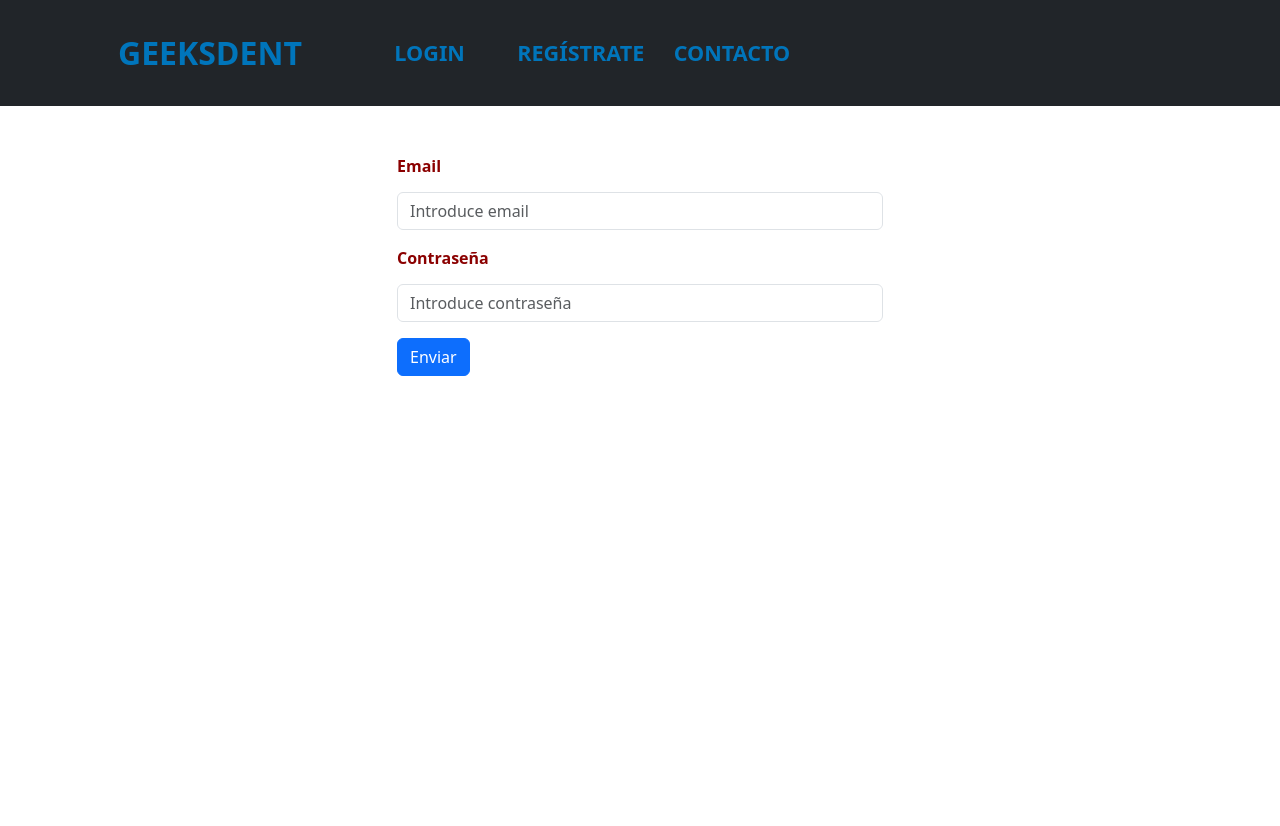
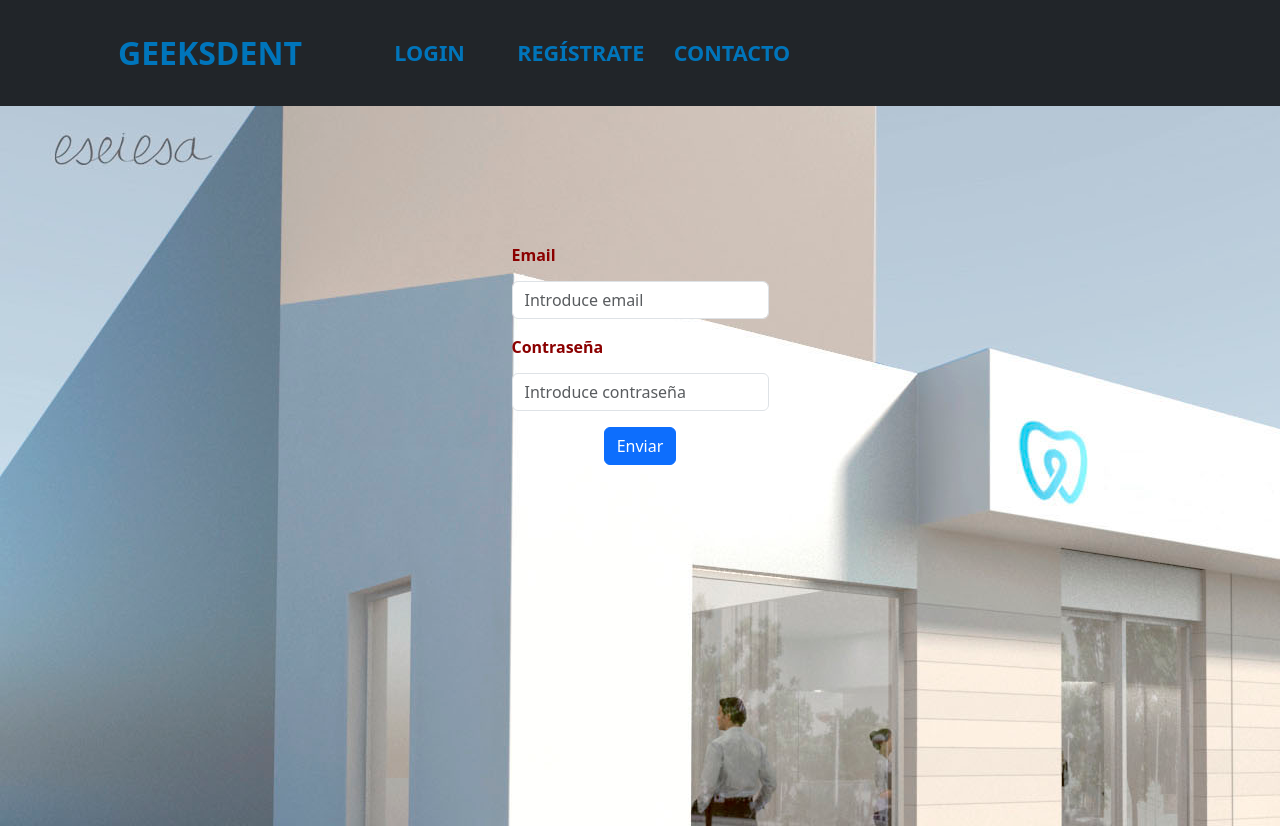
Before and after one commit to xIMet3/frontendDentista, a React (Vite) app: page /Login in a window 1280 px wide. Before the commit the page ends 800 px from the top, so only its background shows below. Built offline with nearby package versions, Linux system fonts and the light colour scheme.

Commit message:
[update]Modification of the Login view layout. // Modificacion del diseño de la vista Login.

```diff
--- a/src/Pages/Login/Login.css
+++ b/src/Pages/Login/Login.css
@@ -1,5 +1,13 @@
+.loginEntero {
+    min-height: 90vh;
+    min-width: 100vw;
+    background-image: url(../../../img/fachadaClinica.jpg);
+}
+
 .formularioLogin {
     font-weight: bold;
     color: darkred;
     text-decoration: none;
+    min-height: 50vh;
+    width: auto;
 }
--- a/src/Pages/Login/Login.jsx
+++ b/src/Pages/Login/Login.jsx
@@ -45,10 +45,10 @@ export const Login = () => {
 
   return (
     <>
-      <Container>
+      <Container className="loginEntero">
         <Row className="formularioLogin justify-content-center m-5">
-          <Col xs={10} md={6}>
-            <Form>
+          <Col xs={10} md={6} className="">
+            <Form className="h-100 d-flex flex-column align-items-center justify-content-center">
               <Form.Group className="mb-3" controlId="formBasicEmail">
                 <Form.Label>Email</Form.Label>
                 <Form.Control
--- a/src/Pages/MisCitas/MisCitas.css
+++ b/src/Pages/MisCitas/MisCitas.css
@@ -1,9 +1,9 @@
 .bodyVista {
   min-height: 90vh;
-  background-image: url(../../../img/muelaTatoo.png);
+  background-image: url(../../../img/fachadaClinica.jpg);
   background-repeat: no-repeat;
   background-position: center;
-  background-size: 40%;
+  /* background-size: 80%; */
 }
 
 .cardCita {
```
